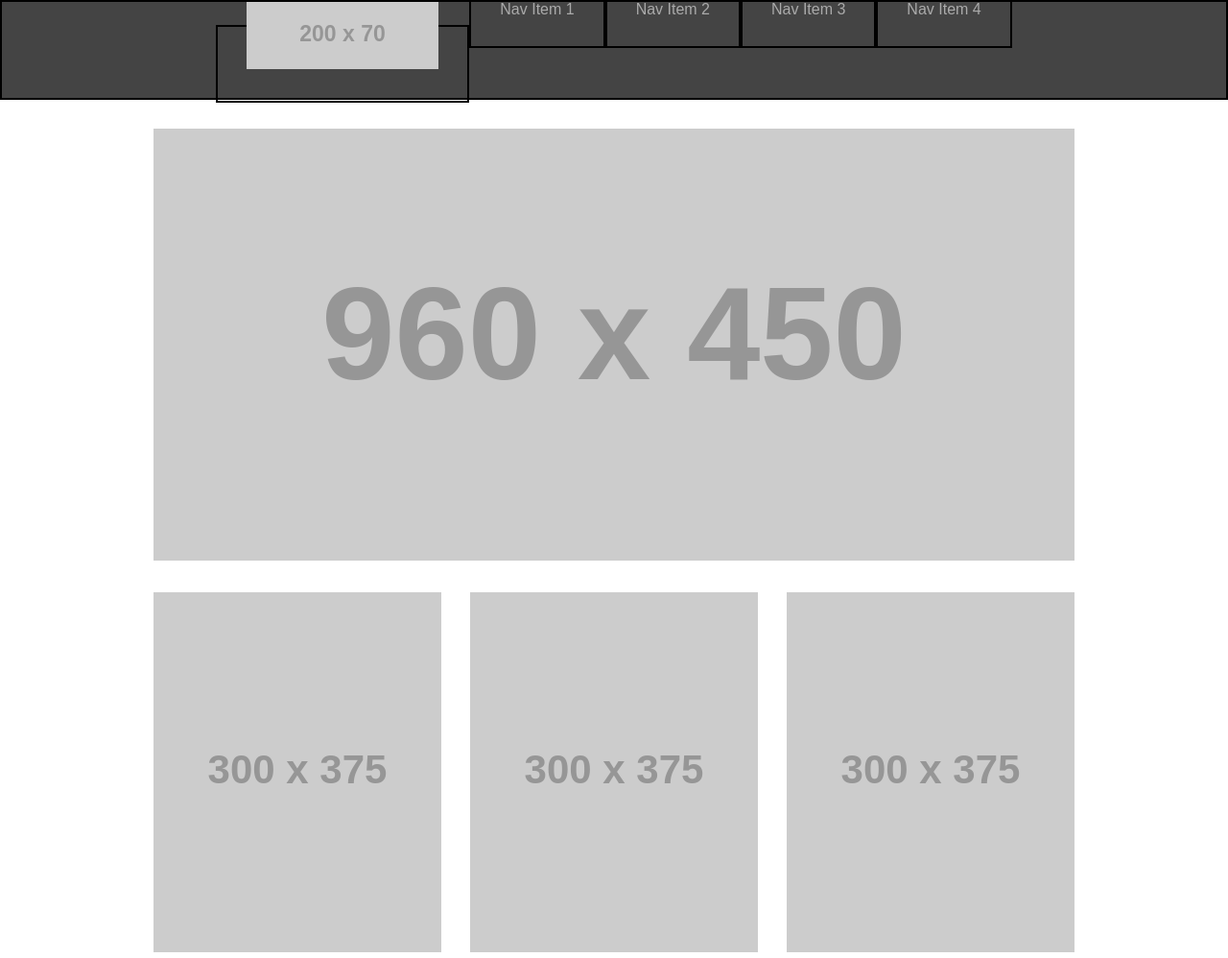
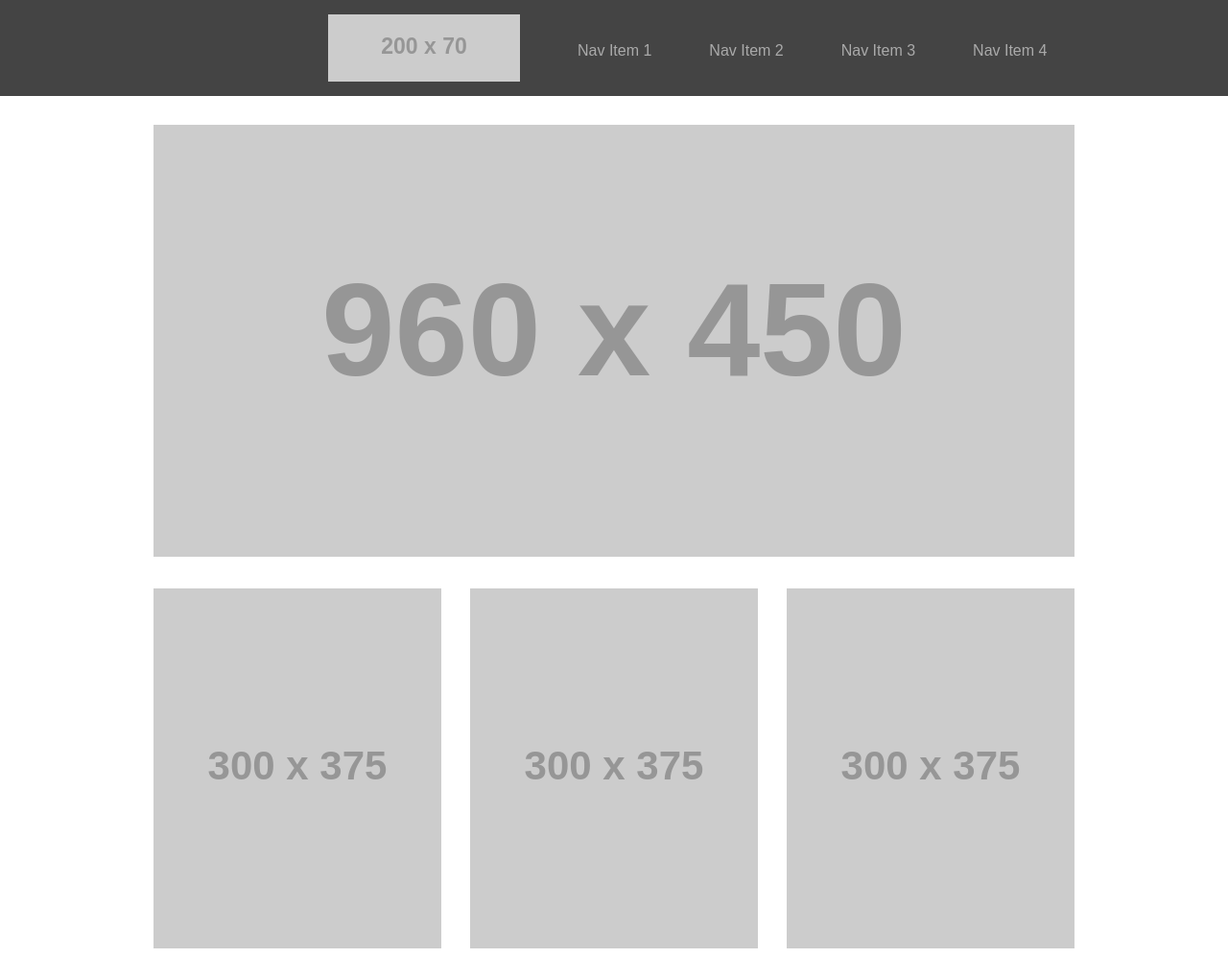
Before and after one commit to joshuamccluskey/wirefame-exercise, a plain HTML site: page index.html in a window 1280 px wide. Shown: the top 998 px of the page at 96% size. Drawn offline with Linux system fonts and the light colour scheme; placeholder pictures from the web are drawn by us.

Commit message:
made adjustments to wireframe

```diff
--- a/css/style.css
+++ b/css/style.css
@@ -6,30 +6,29 @@ body {
 header{
   background-color: #444;
   height: 100px;
-  border: 2px solid black;
   display: flex;
-  justify-content:space-around;
 }
 
 header img {
-
+  margin-top: 15px;
+  margin-right: 0;
+  padding-right: 0;
 }
 
 header ul {
   display: flex;
-  margin-top: 15pxx;
-
+  margin-left: 19.5em;
 }
 
-#link li {
-  margin-top: 3em;
+#image-pl {
+  margin-top: 45px;
+  margin-left: 0;
 }
 
 nav a {
   text-decoration: none;
   color: #aaa;
   padding: 30px;
-  border: 2px solid black;
 
 }
 
--- a/index.html
+++ b/index.html
@@ -10,10 +10,10 @@
     <nav>
     <ul>
       <li><a href="#"><img src="http://placehold.it/200x70/111" alt="placeholder"></a></li>
-      <li id="link"><a href="#">Nav Item 1</a></li>
-      <li id="link"><a href="#">Nav Item 2</a></li>
-      <li id="link"><a href="#">Nav Item 3</a></li>
-      <li id="link"><a href="#">Nav Item 4</a></li>
+      <li id="image-pl"><a href="#">Nav Item 1</a></li>
+      <li id="image-pl"><a href="#">Nav Item 2</a></li>
+      <li id="image-pl"><a href="#">Nav Item 3</a></li>
+      <li id="image-pl"><a href="#">Nav Item 4</a></li>
     </ul>
     </nav>
   </header>
```
